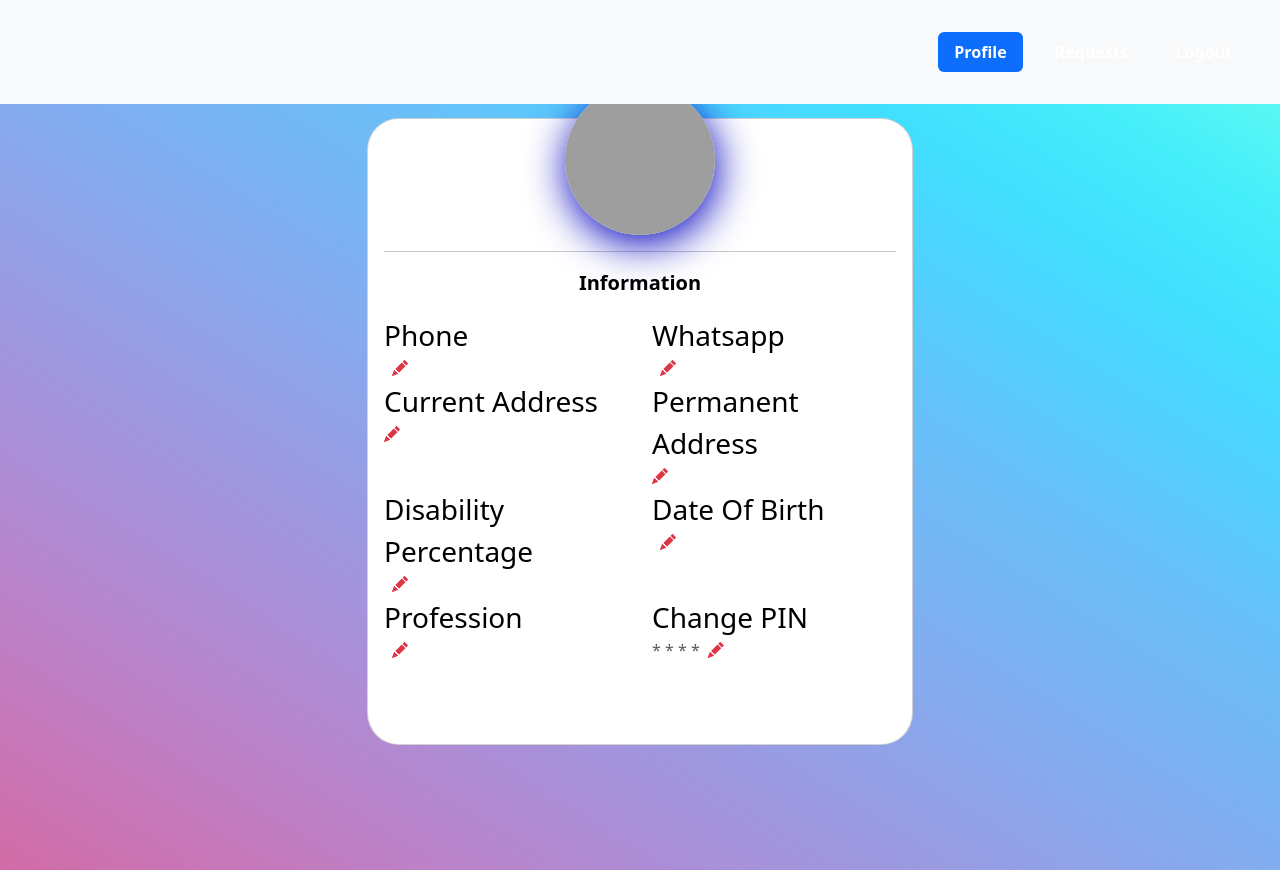
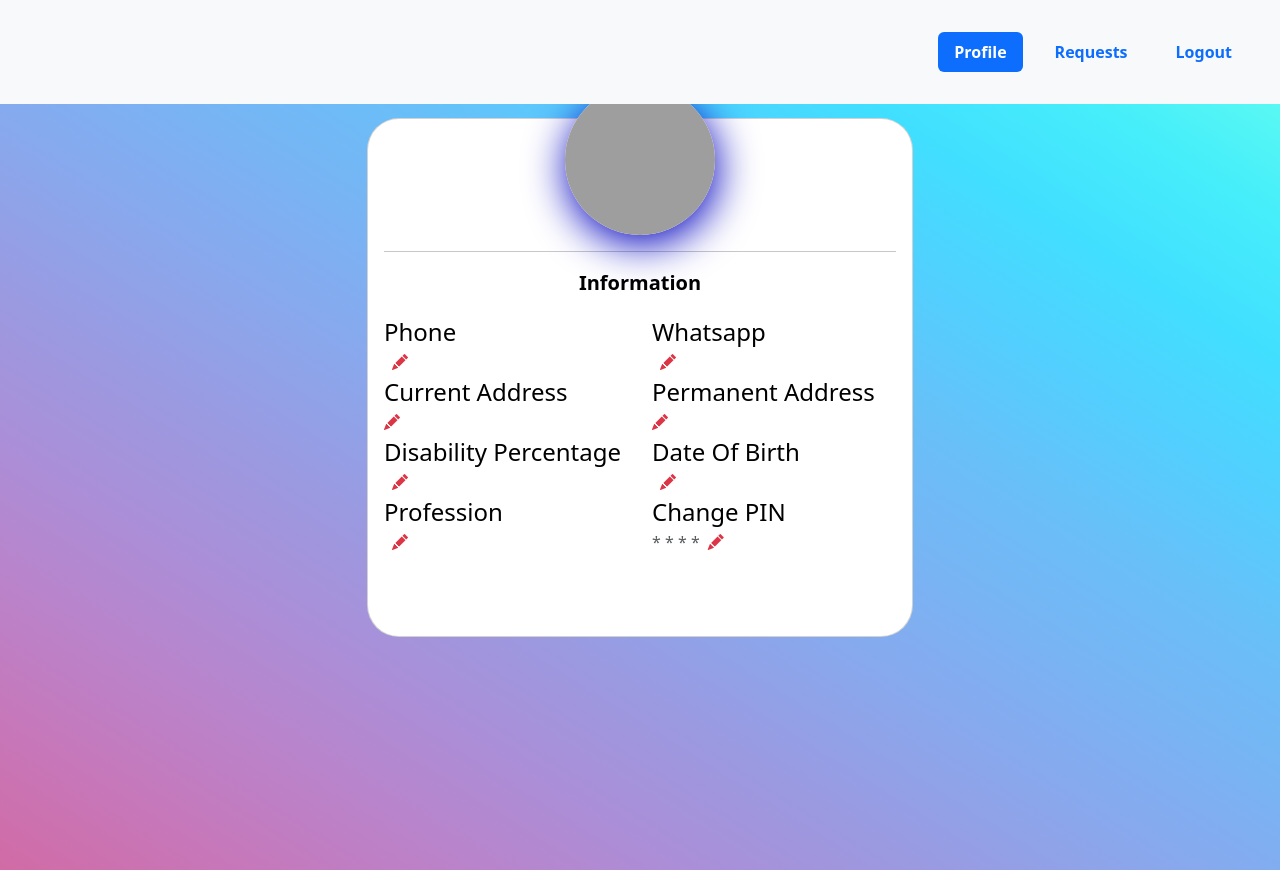
Before and after one commit to Nithishkumar-cloud/freelance, a website: page public/components/profile/profile.html in a window 1280 px wide. Drawn offline with nearby package versions, Linux system fonts and the light colour scheme; files that its build step writes are made by us from their sources; no server answers; grey boxes are pictures that could not be loaded.

Commit message:
Update profile.html

```diff
--- a/public/components/profile/profile.html
+++ b/public/components/profile/profile.html
@@ -37,13 +37,13 @@
                 <div class="collapse navbar-collapse justify-content-end " id="colla">
                      <ul class="nav nav-pills  p-2 d-flex flex-sm-column flex-lg-row align-items-center abc">
                             <li class="nav-item p-2">
-                                <button type="button" class="nav-link active text-white fw-semibold" data-bs-toggle="pill">Profile</button>
+                                <button type="button" class="nav-link active text-white fw-semibold cc" data-bs-toggle="pill">Profile</button>
                             </li>
                             <li class="nav-item p-2">
-                                <button type="button" class="nav-link text-white fw-semibold" data-bs-toggle="pill" onclick="location.assign('/requestlist')">Requests</button>
+                                <button type="button" class="nav-link  fw-semibold" data-bs-toggle="pill" onclick="location.assign('/requestlist')">Requests</button>
                             </li>
                             <li class="nav-item p-2">
-                                <button type="button" class="nav-link text-white fw-semibold" data-bs-toggle="pill" onclick="logout()">Logout</button>
+                                <button type="button" class="nav-link  fw-semibold" data-bs-toggle="pill" onclick="logout()">Logout</button>
                             </li>
 
                         </ul>
@@ -68,7 +68,7 @@
                                <div class="text-black fw-semibold fs-5 d-flex justify-content-center mb-3" aria-label="This is your personal information if you want to edit you can click on edit button to edit">Information</div>
                                 <div class="row">
                                     <div class="col">
-                                        <div class="text-black fs-3" area-label="kaipesi aen">Phone</div>
+                                        <div class="text-black fs-4" area-label="kaipesi aen">Phone</div>
                                         <div class="col d-flex phone">
                                             <p class='text-muted' id="phone"></p>
                                             <!-- Button trigger modal -->
@@ -108,7 +108,7 @@
                                         </div>
                                     </div>
                                     <div class="col">
-                                        <div class="text-black fs-3" area-label="kaipesi aen">Whatsapp</div>
+                                        <div class="text-black fs-4" area-label="kaipesi aen">Whatsapp</div>
                                         <div class="col d-flex phone">
                                             <p class='text-muted' id="whatphone"></p>
                                             <!-- Button trigger modal -->
@@ -150,7 +150,7 @@
                                 </div>
                                 <div class="row">
                                     <div class="col">
-                                        <div class="text-black fs-3" area-label="mugavari">Current Address</div>
+                                        <div class="text-black fs-4" area-label="mugavari">Current Address</div>
                                         <div class="col d-flex">
                                             <p class='text-muted' id="add"></p>
                                             <i class="bi bi-pencil-fill text-danger" data-bs-toggle="modal"
@@ -186,7 +186,7 @@
 
                                     </div>
                                      <div class="col">
-                                        <div class="text-black fs-3" area-label="mugavari">Permanent Address</div>
+                                        <div class="text-black fs-4" area-label="mugavari">Permanent Address</div>
                                         <div class="col d-flex">
                                             <p class='text-muted' id="peradd"></p>
                                             <i class="bi bi-pencil-fill text-danger" data-bs-toggle="modal"
@@ -225,7 +225,7 @@
                                 </div>
                                 <div class="row">
                                     <div class="col">
-                                        <div class="text-black fs-3" area-label="kuraipaadu sathavitham">Disability Percentage
+                                        <div class="text-black fs-4" area-label="kuraipaadu sathavitham">Disability Percentage
                                         </div>
                                         <div class="col d-flex">
                                             <p class='text-muted' id="per"></p>
@@ -262,7 +262,7 @@
 
                                     </div>
                                     <div class="col">
-                                        <div class="text-black fs-3" area-label="pirantha thedhi">Date Of Birth</div>
+                                        <div class="text-black fs-4" area-label="pirantha thedhi">Date Of Birth</div>
                                         <div class="col d-flex">
                                             <p class='text-muted' id="dob"></p>
                                             <!-- role=button is for (is equal to) cursor pointer -->
@@ -301,7 +301,7 @@
                                 </div>
                                     <div class="row">
                                         <div class="col">
-                                        <div class="text-black fs-3" area-label="thozhil">Profession</div>
+                                        <div class="text-black fs-4" area-label="thozhil">Profession</div>
                                         <div class="col d-flex">
                                             <p class='text-muted' id="pro"></p>
                                             <i class="bi bi-pencil-fill text-danger mx-2" data-bs-toggle="modal"
@@ -357,7 +357,7 @@
 
                                     </div>
                                     <div class="col">
-                                        <div class="text-black fs-3" area-label="kadavu sollai thirutha">Change PIN</div>
+                                        <div class="text-black fs-4" area-label="kadavu sollai thirutha">Change PIN</div>
                                         <div class="col d-flex">
                                             <p class='text-muted'> * * * *</p>
                                             <i class="bi bi-pencil-fill text-danger mx-2" data-bs-toggle="modal"
```
